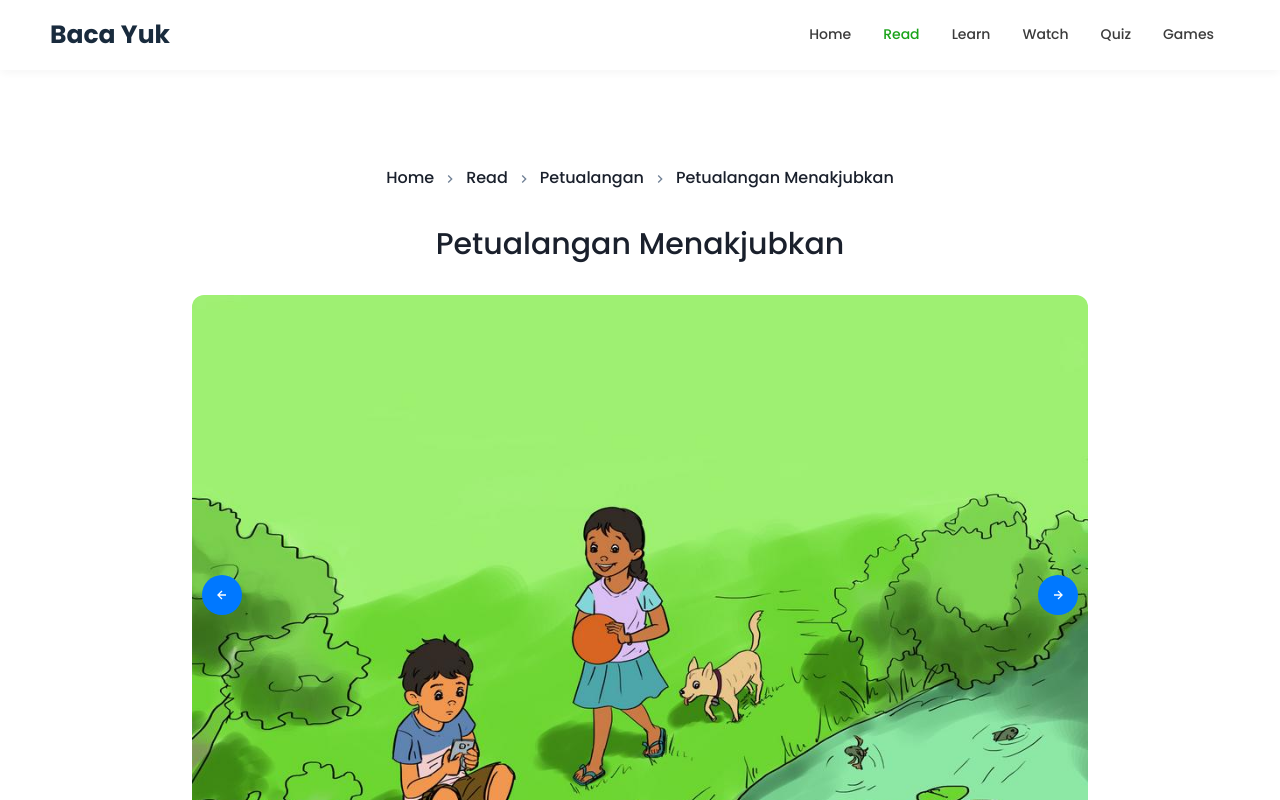
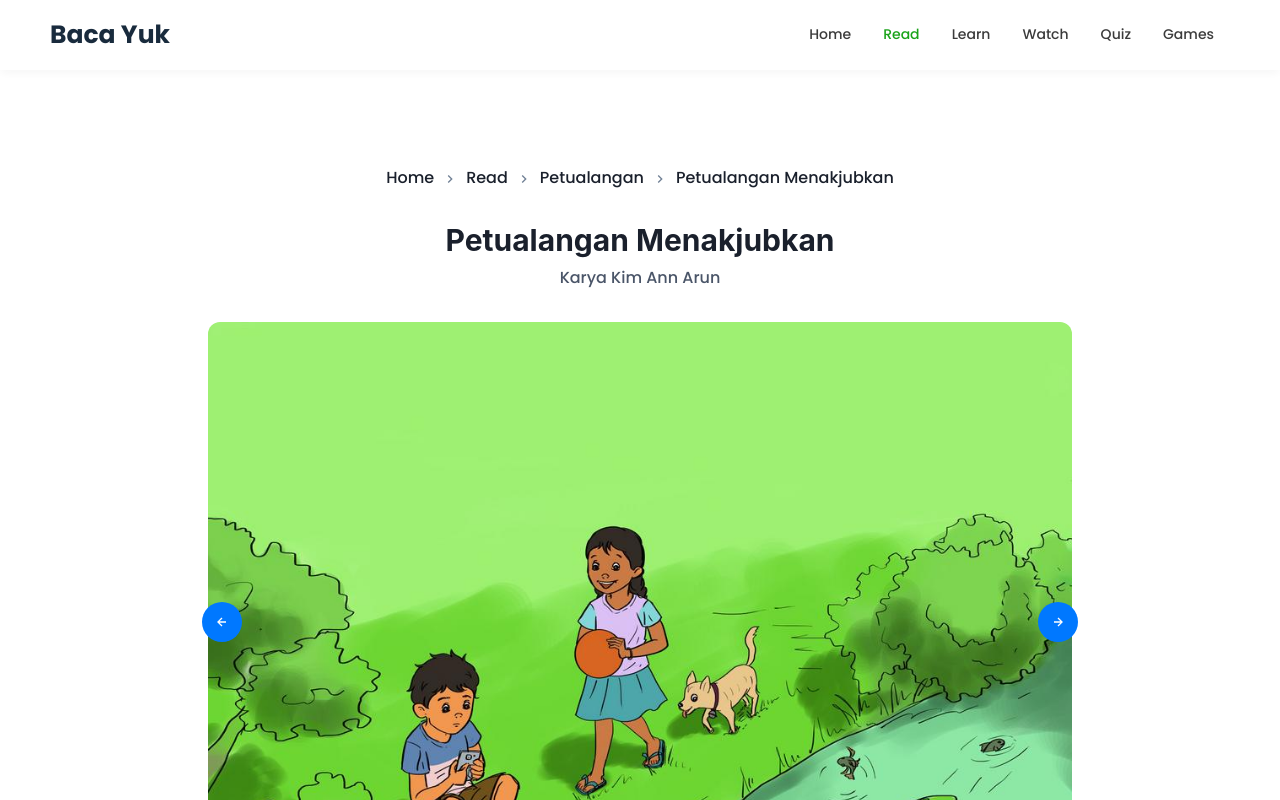
Before and after one commit to naufaltq/baca-yuk, a React (Create React App) app: page /read/A001 in a window 1280 px wide. Shown: the top 800 px of the page. Built offline with nearby package versions, Linux system fonts and the light colour scheme; a web font is replaced by a local one.

Commit message:
updated margins in books content and pages read

```diff
--- a/src/components/books/content/index.tsx
+++ b/src/components/books/content/index.tsx
@@ -1,4 +1,4 @@
-import {Center, Image, Box, IconButton, useBreakpointValue, Text, Stack ,Container } from '@chakra-ui/react';
+import {Center, Image, Box, IconButton, useBreakpointValue, Text, Stack ,Container, Flex, Heading } from '@chakra-ui/react';
 import { useState, useEffect } from 'react';
 import { useParams } from 'react-router-dom';
 import Slider from 'react-slick'
@@ -68,9 +68,14 @@ const BookContent = () => {
             </Center>
             <Center mt={8}>
                 <Stack direction='column'>
-                    <Center >
-                        <Text fontSize='3xl' as='h2' mb={5}>{contentData?.name}</Text>
-                    </Center>
+                    <Flex flexDirection='column'  mb={6}>
+                        <Center>
+                            <Heading fontSize='3xl' as='h2' mb={2}>{contentData?.name}</Heading>
+                        </Center>
+                        <Center>
+                            <Text color='gray.600'>Karya {contentData?.author}</Text>
+                        </Center>
+                    </Flex>
                     <Box
                         position={'relative'}
                         maxH='full'
@@ -117,14 +122,14 @@ const BookContent = () => {
                         {/* Slider */}
                         <Slider {...settings} ref={(slider) => setSlider(slider)}>
                             {contentData?.content.map(({ imageURL, description }, index) => (
-                                <>
+                                <Container maxW='8xl' key={index}>
                                     <Center><Image src={imageURL} alt={imageURL} mb={4} borderRadius='xl' /></Center>
                                     <Stack direction='column'>
                                         <Box><Center><Text fontSize='sm'>Halaman {index + 1} dari {contentData?.content.length}</Text></Center>
                                             <Text mt={2} textAlign={['left', 'center']} fontSize='xl' >{description}</Text>
                                         </Box>
                                     </Stack>
-                                </>
+                                </Container>
                             ))}
                         </Slider>
                     </Box>
--- a/src/pages/read/index.tsx
+++ b/src/pages/read/index.tsx
@@ -19,7 +19,7 @@ const Read = () => {
                     currentPage={'Read'} />
             </Center>
             <Center>
-                <Heading size='2xl' as='h1' mt={2} mb={8}>Semua Kategori</Heading>
+                <Heading size='2xl' as='h1' mt={4} mb={8}>Semua Kategori</Heading>
             </Center>
             <AdventureBooksComponent booksList={adventureBooksWithSlice} />
             <Center>
```
